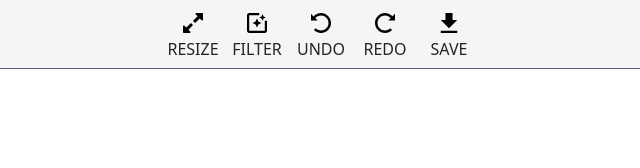
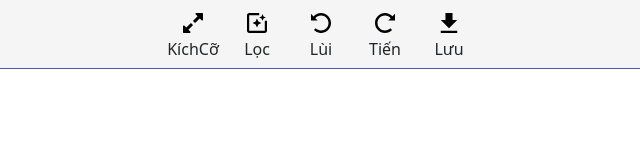
Before and after one commit to TYPE-kaze/XLA, a website: page index.html in a window 1280 px wide. Shown: the top 168 px of the page, 319-959 px from the left. Drawn offline with nearby package versions, Linux system fonts and the light colour scheme.

Commit message:
change UI language to Vietnamese

```diff
--- a/index.html
+++ b/index.html
@@ -3,7 +3,7 @@
 
 <head>
   <meta charset="utf-8" />
-  <title>Simple Web Image Editor</title>
+  <title>Tăng cường ảnh</title>
   <link href="https://cdn.jsdelivr.net/npm/bootstrap@5.0.2/dist/css/bootstrap.min.css" rel="stylesheet"
     integrity="sha384-EVSTQN3/azprG1Anm3QDgpJLIm9Nao0Yz1ztcQTwFspd3yD65VohhpuuCOmLASjC" crossorigin="anonymous" />
   <link rel="stylesheet" href="styles.css" />
@@ -17,7 +17,7 @@
         <div type="button" data-bs-toggle="modal" data-bs-target="#resolutionModal">
           <li>
             <img src="assets/images/resize.svg" alt="resize icon" />
-            <div class="text">RESIZE</div>
+            <div class="text">KíchCỡ</div>
           </li>
         </div>
       </div>
@@ -26,7 +26,7 @@
           <div id="dropdownMenu3" data-bs-toggle="dropdown" aria-haspopup="true" aria-expanded="false">
             <li>
               <img src="assets/images/filter.svg" alt="filter icon" />
-              <div class="text">FILTER</div>
+              <div class="text">Lọc</div>
             </li>
           </div>
           <div class="dropdown-menu" aria-labelledby="dropdownMenu3">
@@ -58,20 +58,20 @@
       <div class="control-item" id="undoButton">
         <li>
           <img src="assets/images/undo.svg" alt="undo icon" />
-          <div class="text">UNDO</div>
+          <div class="text">Lùi</div>
         </li>
       </div>
       <div class="control-item" id="redoButton">
         <li>
           <img src="assets/images/redo.svg" alt="redo icon" />
-          <div class="text">REDO</div>
+          <div class="text">Tiến</div>
         </li>
       </div>
       <div class="control-item">
         <a id="linkDownload" href="#" download="processedImage.png">
           <li>
             <img src="assets/images/download.svg" alt="download icon" />
-            <div class="text">SAVE</div>
+            <div class="text">Lưu</div>
           </li>
         </a>
       </div>
```
